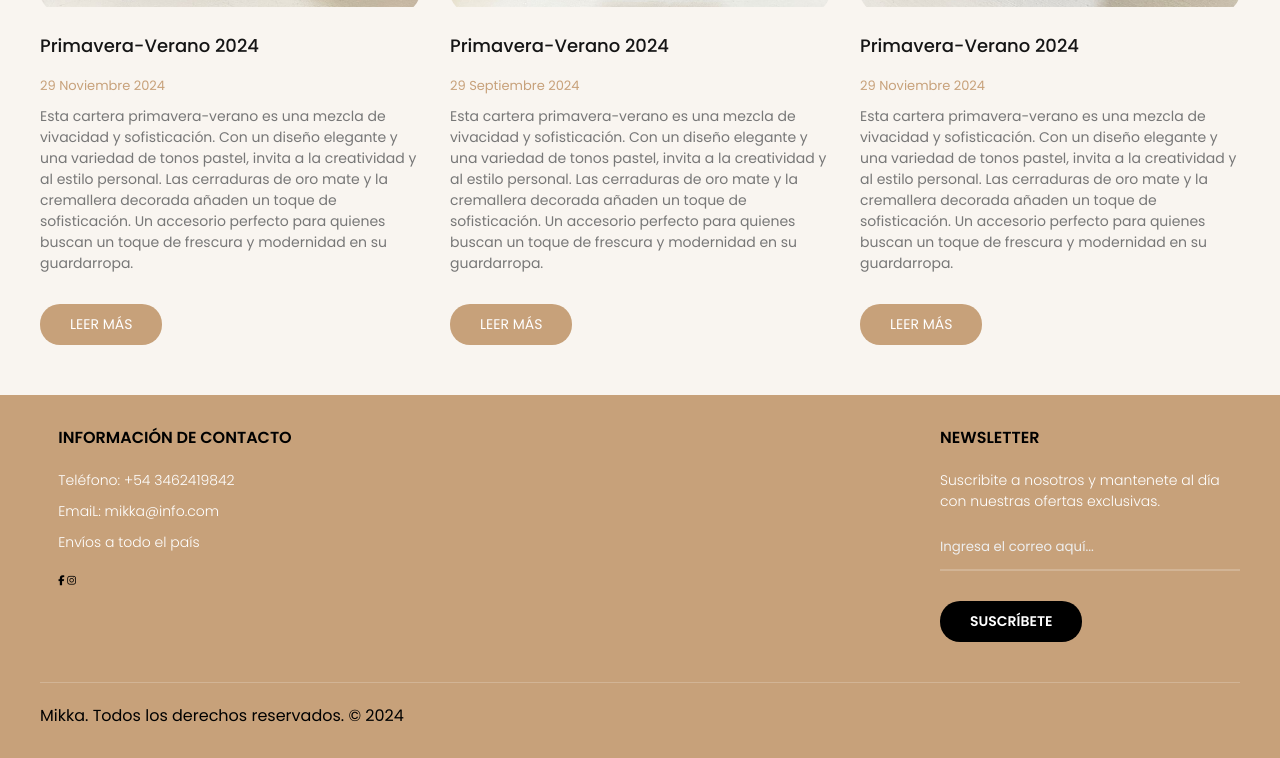
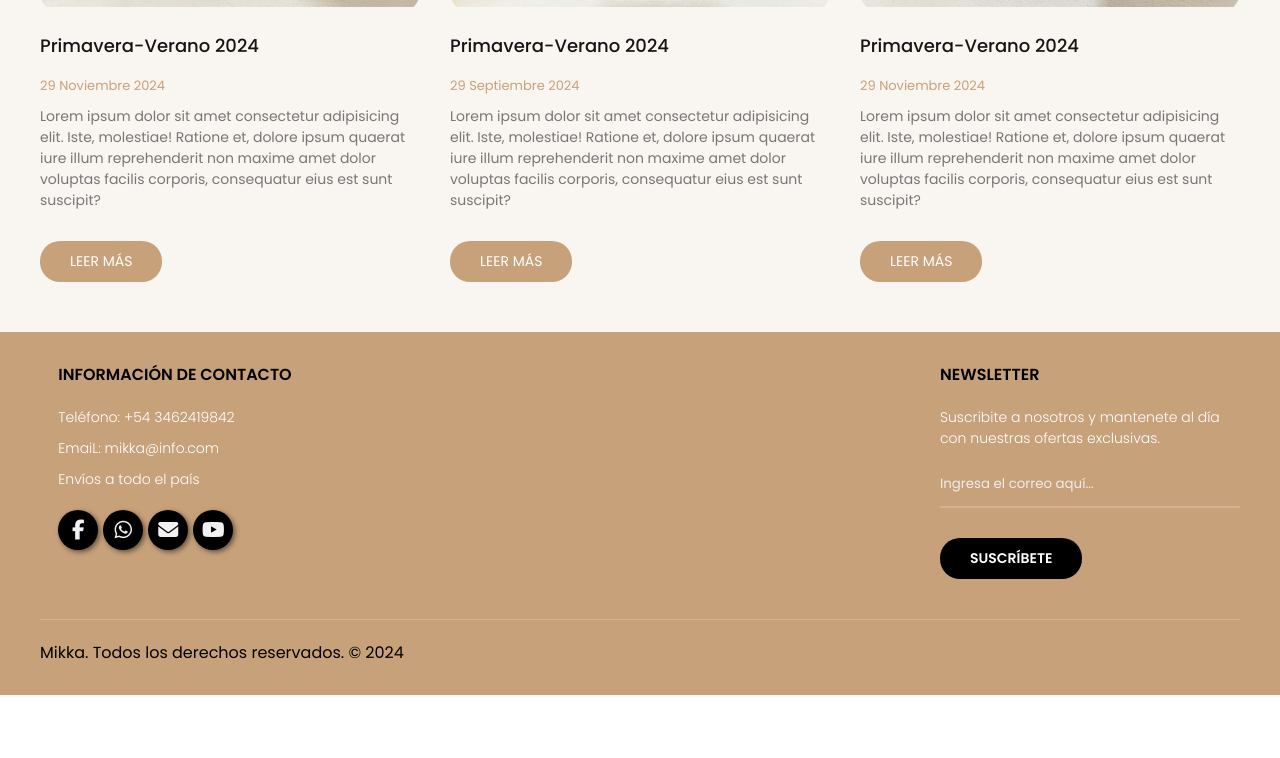
Before and after one commit to emibusta9/mikkastore, a plain HTML site: page index.html in a window 1280 px wide. Shown: the part 3292-4050 px from the top of the page. After the commit the page ends 3987 px from the top, so only its background shows below. Drawn offline with Linux system fonts and the light colour scheme.

Commit message:
Update index.html iconos

```diff
--- a/index.html
+++ b/index.html
@@ -9,6 +9,7 @@
 		/>
 		<title>Mikka</title>
 		<link rel="stylesheet" href="styles.css" />
+		<link rel="stylesheet" href="https://stackpath.bootstrapcdn.com/font-awesome/4.7.0/css/font-awesome.min.css">
 	</head>
 	<body>
 		<header>
@@ -445,7 +446,11 @@
 							<h3>Primavera-Verano 2024</h3>
 							<span>29 Noviembre 2024</span>
 							<p>
-								Esta cartera primavera-verano es una mezcla de vivacidad y sofisticación. Con un diseño elegante y una variedad de tonos pastel, invita a la creatividad y al estilo personal. Las cerraduras de oro mate y la cremallera decorada añaden un toque de sofisticación. Un accesorio perfecto para quienes buscan un toque de frescura y modernidad en su guardarropa.
+								Lorem ipsum dolor sit amet consectetur adipisicing
+								elit. Iste, molestiae! Ratione et, dolore ipsum
+								quaerat iure illum reprehenderit non maxime amet dolor
+								voluptas facilis corporis, consequatur eius est sunt
+								suscipit?
 							</p>
 							<div class="btn-read-more">Leer más</div>
 						</div>
@@ -466,7 +471,11 @@
 							<h3>Primavera-Verano 2024</h3>
 							<span>29 Septiembre 2024</span>
 							<p>
-								Esta cartera primavera-verano es una mezcla de vivacidad y sofisticación. Con un diseño elegante y una variedad de tonos pastel, invita a la creatividad y al estilo personal. Las cerraduras de oro mate y la cremallera decorada añaden un toque de sofisticación. Un accesorio perfecto para quienes buscan un toque de frescura y modernidad en su guardarropa.
+								Lorem ipsum dolor sit amet consectetur adipisicing
+								elit. Iste, molestiae! Ratione et, dolore ipsum
+								quaerat iure illum reprehenderit non maxime amet dolor
+								voluptas facilis corporis, consequatur eius est sunt
+								suscipit?
 							</p>
 							<div class="btn-read-more">Leer más</div>
 						</div>
@@ -487,7 +496,11 @@
 							<h3>Primavera-Verano 2024</h3>
 							<span>29 Noviembre 2024</span>
 							<p>
-								Esta cartera primavera-verano es una mezcla de vivacidad y sofisticación. Con un diseño elegante y una variedad de tonos pastel, invita a la creatividad y al estilo personal. Las cerraduras de oro mate y la cremallera decorada añaden un toque de sofisticación. Un accesorio perfecto para quienes buscan un toque de frescura y modernidad en su guardarropa.
+								Lorem ipsum dolor sit amet consectetur adipisicing
+								elit. Iste, molestiae! Ratione et, dolore ipsum
+								quaerat iure illum reprehenderit non maxime amet dolor
+								voluptas facilis corporis, consequatur eius est sunt
+								suscipit?
 							</p>
 							<div class="btn-read-more">Leer más</div>
 						</div>
@@ -510,12 +523,12 @@
 							<li>Envíos a todo el país</li>
 						</ul>
 						<div class="social-icons">
-							<span class="facebook" style="display: inline-block;">
-							  <i class="fa-brands fa-facebook-f"></i>
-							</span>
-							<span class="instagram" style="display: inline-block;">
-							  <i class="fa-brands fa-instagram"></i>
-							</span>
+							<section class="buttons">
+								<a href="#" class="fa fa-facebook"></a>
+								<a href="#" class="fa fa-whatsapp"></a>
+								<a href="#" class="fa fa-envelope"></a>
+								<a href="#" class="fa fa-youtube"></a>
+							</section>
 						</div>
 					</div>
 
```
